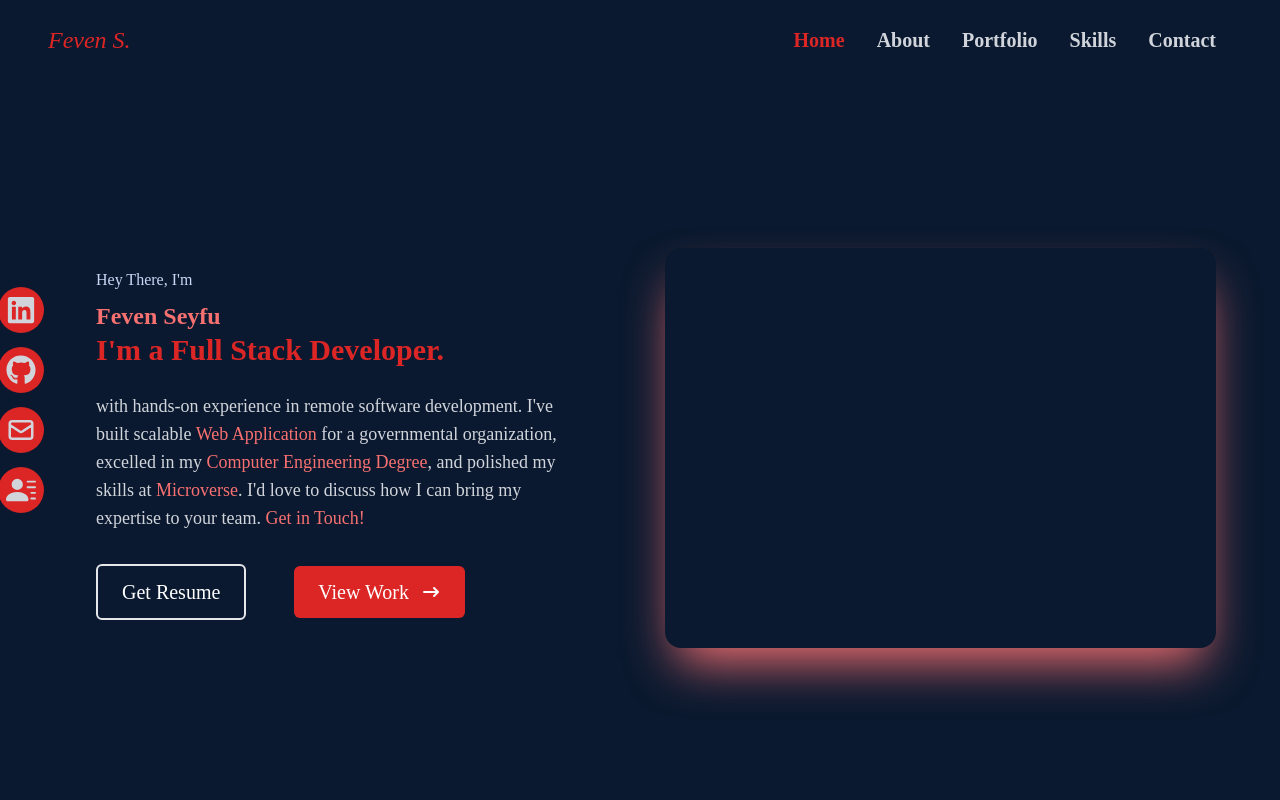
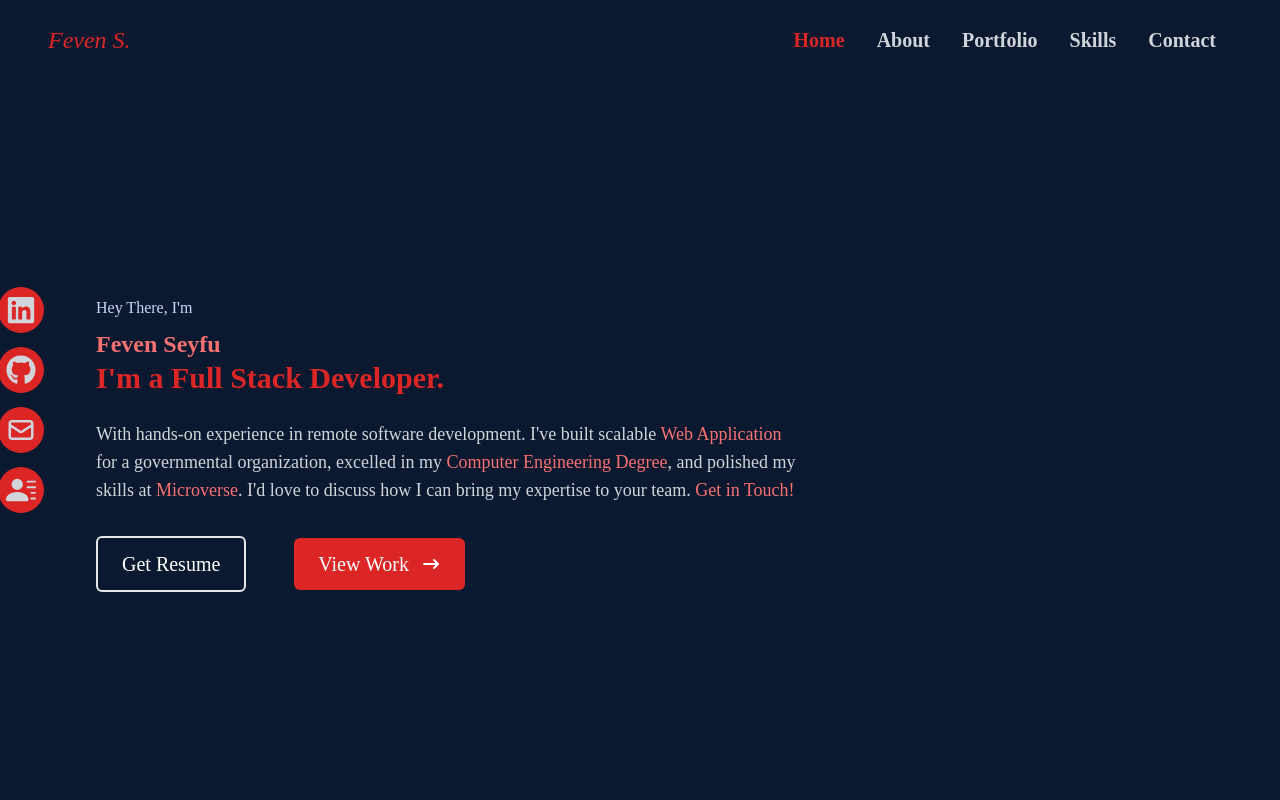
Before and after one commit to FevenSeyfu/myportfolio-react, a React (Vite) app: page / in a window 1280 px wide. Shown: the top 800 px of the page. Built offline with nearby package versions, Linux system fonts and the light colour scheme; a web font is replaced by a local one.

Commit message:
Add link to resume on hero section

```diff
--- a/src/components/Hero.jsx
+++ b/src/components/Hero.jsx
@@ -1,10 +1,11 @@
-import React from "react";
+import React, { useState, useEffect } from "react";
 import ReactGA from "react-ga4";
 import { BsFillPersonLinesFill } from "react-icons/bs";
 import { FaGithub, FaLinkedinIn } from "react-icons/fa";
 import { HiArrowNarrowRight, HiOutlineMail } from "react-icons/hi";
 import { Link } from "react-scroll";
 const Hero = () => {
+  // google analytics
   const handleMouseEnter = () => {
     ReactGA.event({
       category: "Section View",
@@ -24,7 +25,7 @@ const Hero = () => {
       className="w-full h-screen bg-[#0a192f] pt-40 md:pt-24 lg:pt-24 lg:px-[5%] flex flex-row gap-12"
       onMouseEnter={handleMouseEnter}
     >
-      <section className="w-full lg:w-1/2 mx-auto px-8 flex flex-col md:h-full justify-center gap-2">
+      <section className="w-full  mx-auto px-8 flex flex-col md:h-full justify-center gap-2">
         <p className="text-[#ccd6f6]">Hey There, I'm</p>
         <div>
           <h2 className="text-red-400 text-xl lg:text-2xl font-bold">
@@ -35,7 +36,35 @@ const Hero = () => {
           </h1>
         </div>
         <p className=" text-gray-300 text-md md:text-lg py-4 max-w-[700px]">
-        with hands-on experience in remote software development. I've built scalable <a href="https://drive.google.com/file/d/1UNninKfbEY3o9QiSTstYagHJwaL7ITzo/view?usp=drive_link" className="text-red-400 hover:text-red-600">Web Application</a> for a governmental organization, excelled in my <a href="https://drive.google.com/file/d/1YnPsy89JXayNF4c7nuTMg1fywsmzFMqW/view?usp=drive_link" className="text-red-400 hover:text-red-600">Computer Engineering Degree</a>, and polished my skills at <a href="https://drive.google.com/file/d/13vZ9FqHuxbYWAjOH1ddba4agLXrrve-K/view?usp=drive_link" className="text-red-400 hover:text-red-600">Microverse</a>. I'd love to discuss how I can bring my expertise to your team. <a href="mailto:fevenseyfu00@gmail.com" className="text-red-400 hover:text-red-600">Get in Touch!</a>
+          With hands-on experience in remote software development. I've built
+          scalable{" "}
+          <a
+            href="https://drive.google.com/file/d/1UNninKfbEY3o9QiSTstYagHJwaL7ITzo/view?usp=drive_link"
+            className="text-red-400 hover:text-red-600"
+          >
+            Web Application
+          </a>{" "}
+          for a governmental organization, excelled in my{" "}
+          <a
+            href="https://drive.google.com/file/d/1YnPsy89JXayNF4c7nuTMg1fywsmzFMqW/view?usp=drive_link"
+            className="text-red-400 hover:text-red-600"
+          >
+            Computer Engineering Degree
+          </a>
+          , and polished my skills at{" "}
+          <a
+            href="https://drive.google.com/file/d/13vZ9FqHuxbYWAjOH1ddba4agLXrrve-K/view?usp=drive_link"
+            className="text-red-400 hover:text-red-600"
+          >
+            Microverse
+          </a>
+          . I'd love to discuss how I can bring my expertise to your team.{" "}
+          <a
+            href="mailto:fevenseyfu00@gmail.com"
+            className="text-red-400 hover:text-red-600"
+          >
+            Get in Touch!
+          </a>
         </p>
         <div className="flex gap-2 md:hidden">
           <a
@@ -68,10 +97,12 @@ const Hero = () => {
           </a>
         </div>
         <div className="flex fle-row gap-2 md:gap-4 lg:gap-12 items-center text-base lg:text-xl">
-
-            <a href="https://drive.google.com/file/d/1RAFSlRP88BpNChu9Ns5iYck7wCgalOAu/view?usp=drive_link" className="text-white border-2 px-3 md:px-6 py-1 md:py-3 my-2 flex items-center rounded-md hover:bg-red-600 hover:border-red-600">
-              Get Resume
-            </a>
+          <a
+            href="https://drive.google.com/file/d/1RAFSlRP88BpNChu9Ns5iYck7wCgalOAu/view?usp=drive_link"
+            className="text-white border-2 px-3 md:px-6 py-1 md:py-3 my-2 flex items-center rounded-md hover:bg-red-600 hover:border-red-600"
+          >
+            Get Resume
+          </a>
 
           <Link to="Portfolio" smooth={true} duration={500}>
             <button className="bg-red-600 text-white hover:text-red-600  hover:bg-[#0a192f] hover:border-2 hover:border-red-600 group  px-3 md:px-6 py-1 md:py-3 my-2 flex items-center rounded-md ">
@@ -83,7 +114,7 @@ const Hero = () => {
           </Link>
         </div>
       </section>
-      <aside className="hidden lg:block rounded-2xl shadow-2xl shadow-red-400 w-1/2 h-[25rem] my-auto"></aside>
+      {/* <aside className="hidden lg:block rounded-2xl shadow-2xl shadow-red-400 w-1/2 h-[25rem] my-auto"></aside> */}
     </div>
   );
 };
```
